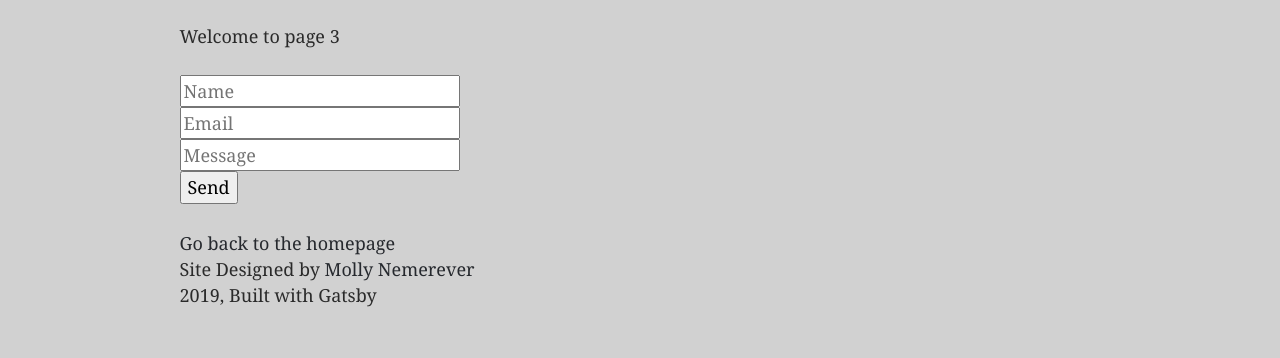
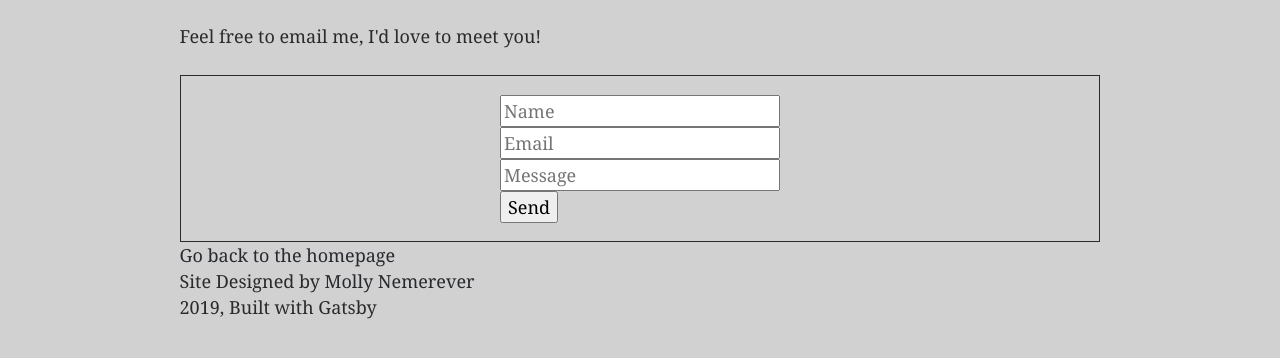
Before and after one commit to mollynemerever/first_gatsby_site, a Gatsby site: page /page-3 in a window 1280 px wide. Shown: the part 224-582 px from the top of the page. Built offline with nearby package versions, Linux system fonts and the light colour scheme; Gatsby itself is replaced by a stand-in of ours.

Commit message:
preliminary contact form styling complete

```diff
--- a/src/components/layout.scss
+++ b/src/components/layout.scss
@@ -8,6 +8,18 @@ body {
   background-color: #d1d1d1;
   -webkit-font-smoothing: antialiased;
   -moz-osx-font-smoothing: grayscale;
+}
+
+form {
+  margin: 2%;
+}
+
+#contact-form {
+  border-width: thin;
+  border-style: solid;
+  border-color: rgba(0, 0, 0, 0.8);
+  display: flex;
+  justify-content: center;
 }
 article,
 aside,
@@ -452,16 +464,16 @@ blockquote {
   padding-top: 0;
   margin-bottom: 1.45rem;
 }
-form {
-  margin-left: 0;
-  margin-right: 0;
-  margin-top: 0;
-  padding-bottom: 0;
-  padding-left: 0;
-  padding-right: 0;
-  padding-top: 0;
-  margin-bottom: 1.45rem;
-}
+// form {
+//   margin-left: 0;
+//   margin-right: 0;
+//   margin-top: 0;
+//   padding-bottom: 0;
+//   padding-left: 0;
+//   padding-right: 0;
+//   padding-top: 0;
+//   margin-bottom: 1.45rem;
+// }
 noscript {
   margin-left: 0;
   margin-right: 0;
--- a/src/pages/page-3.js
+++ b/src/pages/page-3.js
@@ -8,10 +8,16 @@ const ThirdPage = () => (
   <Layout>
     <SEO title="Contact" />
     <h1>Contact Me</h1>
-    <p>Welcome to page 3</p>
+    <p>Feel free to email me, I'd love to meet you!</p>
+    <div id="contact-form">
       <form action="https://formspree.io/davidlee327@gmail.com" method="POST">
         <label>
-        <input placeholder="Name" type="text" required="required" name="name" />
+          <input
+            placeholder="Name"
+            type="text"
+            required="required"
+            name="name"
+          />
         </label>{" "}
         <br />
         <label>
@@ -37,6 +43,7 @@ const ThirdPage = () => (
           Send{" "}
         </button>
       </form>
+    </div>
     <Link to="/">Go back to the homepage</Link>
   </Layout>
 )
```
Lines whose indentation alone changed are shown as unchanged.
